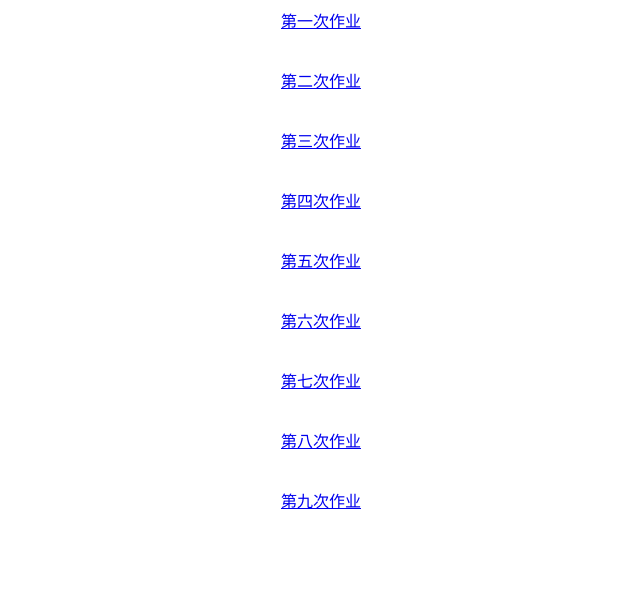
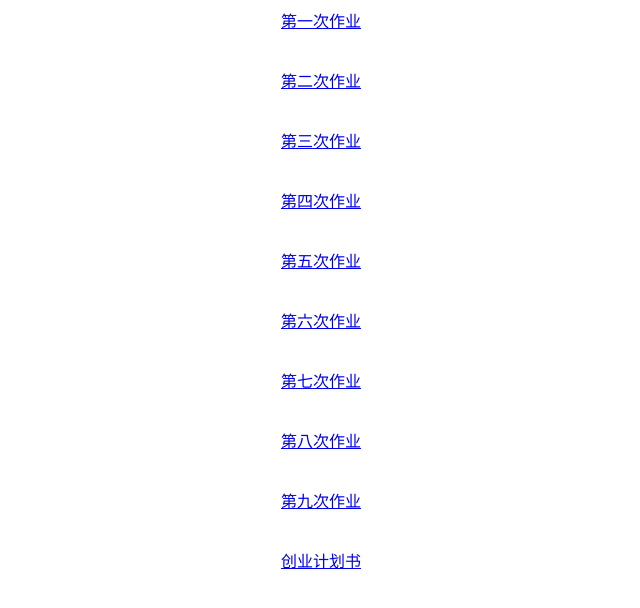
Before and after one commit to guorongtao0011/guorongtao0011.github.io, a plain HTML site: page index.html in a window 1280 px wide. Shown: the whole page, without its empty margins (319-959 px from the left). Drawn offline with Linux system fonts and the light colour scheme.

Commit message:
Update index.html

```diff
--- a/index.html
+++ b/index.html
@@ -45,6 +45,9 @@
 		<br />
 		<br />
 		<a href="Work/work9">第九次作业</a>
-
+		<br />
+		<br />
+		<br />
+		<a href="Work/work10">创业计划书</a>
 	</body>
 </html>
```
